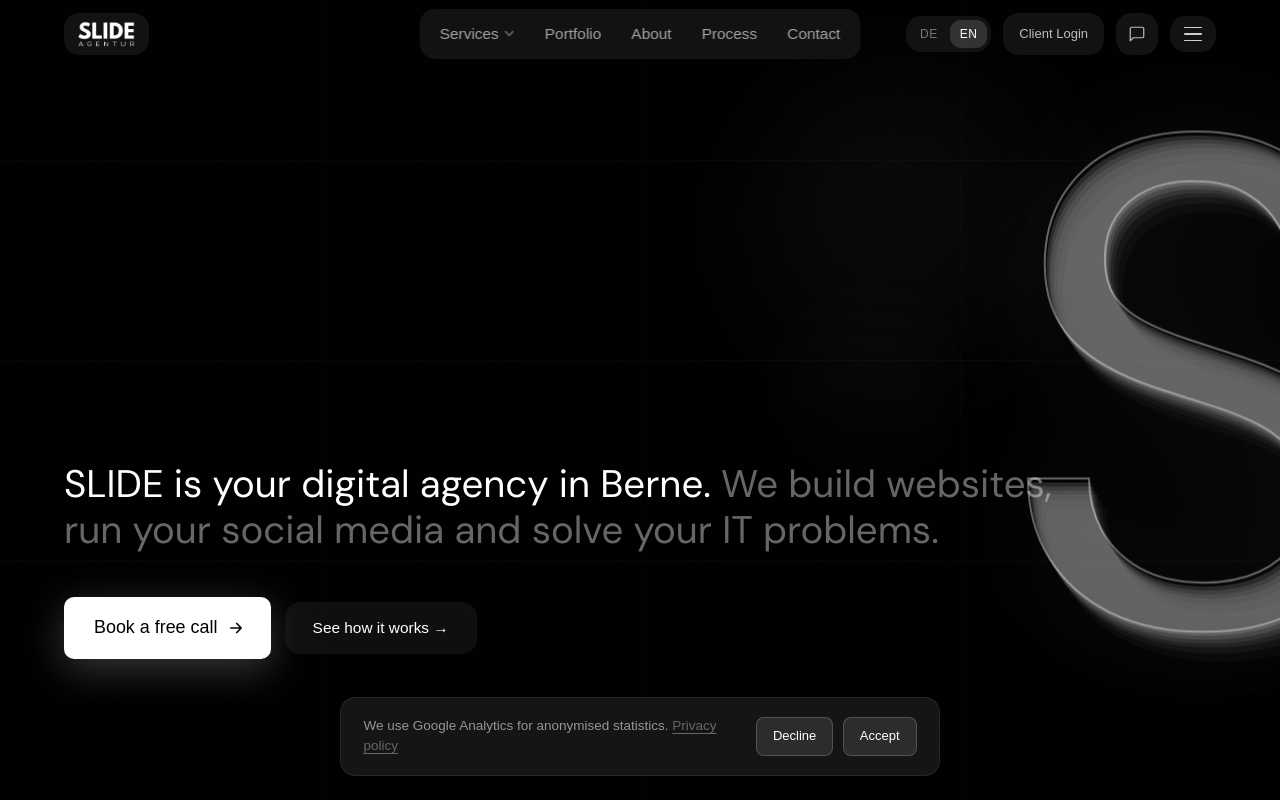
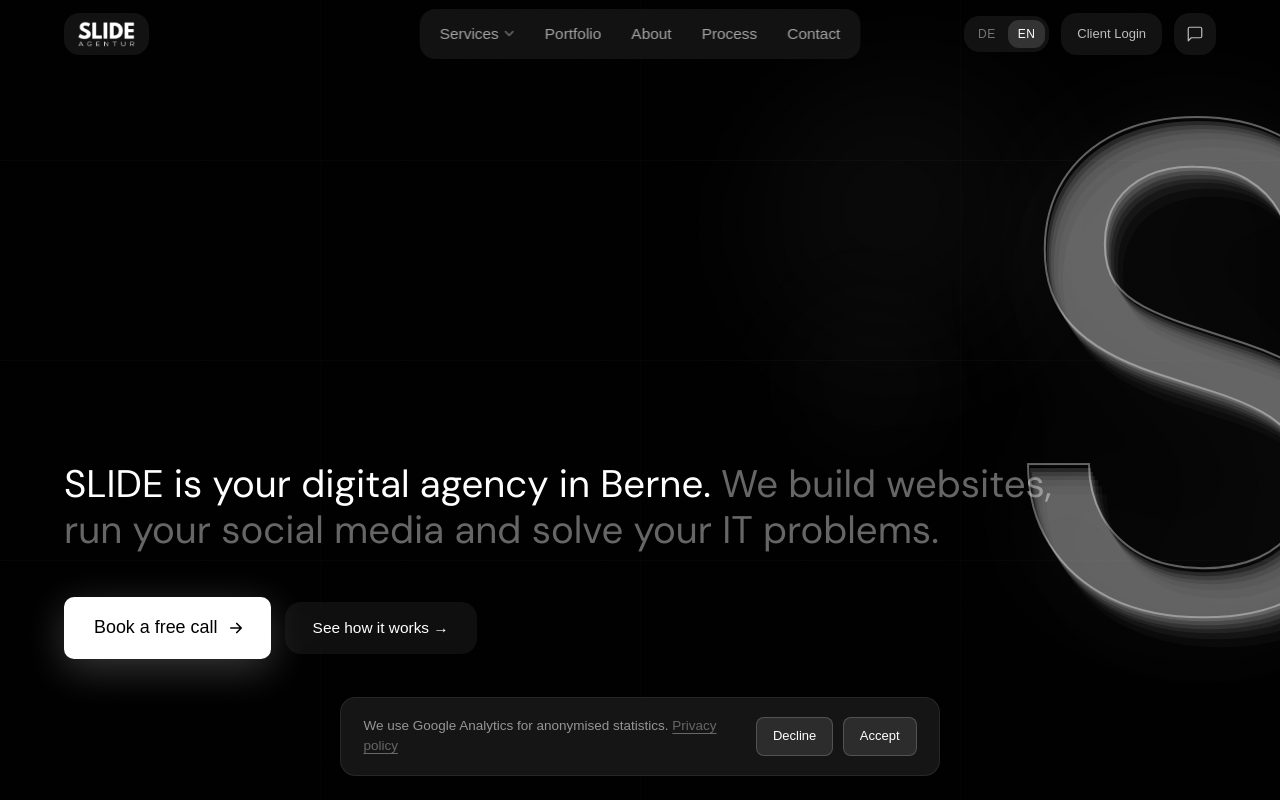
Before and after one commit to ak0f/netlifyt, a Next.js app: page / in a window 1280 px wide. Shown: the top 800 px of the page. Built offline with nearby package versions, Linux system fonts and the light colour scheme; a web font is replaced by a local one.

Commit message:
navbarfix

```diff
--- a/components/Navbar.tsx
+++ b/components/Navbar.tsx
@@ -261,8 +261,8 @@ export default function Navbar() {
             {/* Hamburger — mobile */}
             <button
               onClick={() => setOpen(v => !v)}
-              style={{ ...PILL, padding: '11px 14px', border: 'none', cursor: 'pointer', display: 'flex', alignItems: 'center', justifyContent: 'center' }}
-              className="lg:hidden"
+              style={{ ...PILL, padding: '11px 14px', border: 'none', cursor: 'pointer', alignItems: 'center', justifyContent: 'center' }}
+              className="flex lg:hidden"
               aria-label={t.a11y.openMenu}
               aria-expanded={open}
             >
--- a/components/PageTransition.tsx
+++ b/components/PageTransition.tsx
@@ -1,22 +1,33 @@
 'use client'
 
-import { motion, AnimatePresence } from 'framer-motion'
+import { useEffect, useRef, useState } from 'react'
 import { usePathname } from 'next/navigation'
 
 export default function PageTransition({ children }: { children: React.ReactNode }) {
   const pathname = usePathname()
+  const isFirstRender = useRef(true)
+  const [visible, setVisible] = useState(true)
+
+  // Fades the new route in on every pathname change. Driven by plain state
+  // + CSS transition (not framer-motion's AnimatePresence) because
+  // AnimatePresence's enter animation can silently never fire when the
+  // animated child streams in via React Suspense, as every App Router route
+  // does — that left the page permanently at opacity 0 until a hard reload.
+  useEffect(() => {
+    if (isFirstRender.current) {
+      isFirstRender.current = false
+      return
+    }
+    setVisible(false)
+    const raf1 = requestAnimationFrame(() => {
+      requestAnimationFrame(() => setVisible(true))
+    })
+    return () => cancelAnimationFrame(raf1)
+  }, [pathname])
 
   return (
-    <AnimatePresence mode="wait" initial={false}>
-      <motion.div
-        key={pathname}
-        initial={{ opacity: 0 }}
-        animate={{ opacity: 1 }}
-        exit={{ opacity: 0 }}
-        transition={{ duration: 0.3, ease: 'easeInOut' }}
-      >
-        {children}
-      </motion.div>
-    </AnimatePresence>
+    <div style={{ opacity: visible ? 1 : 0, transition: 'opacity 0.3s ease-in-out' }}>
+      {children}
+    </div>
   )
 }
```
